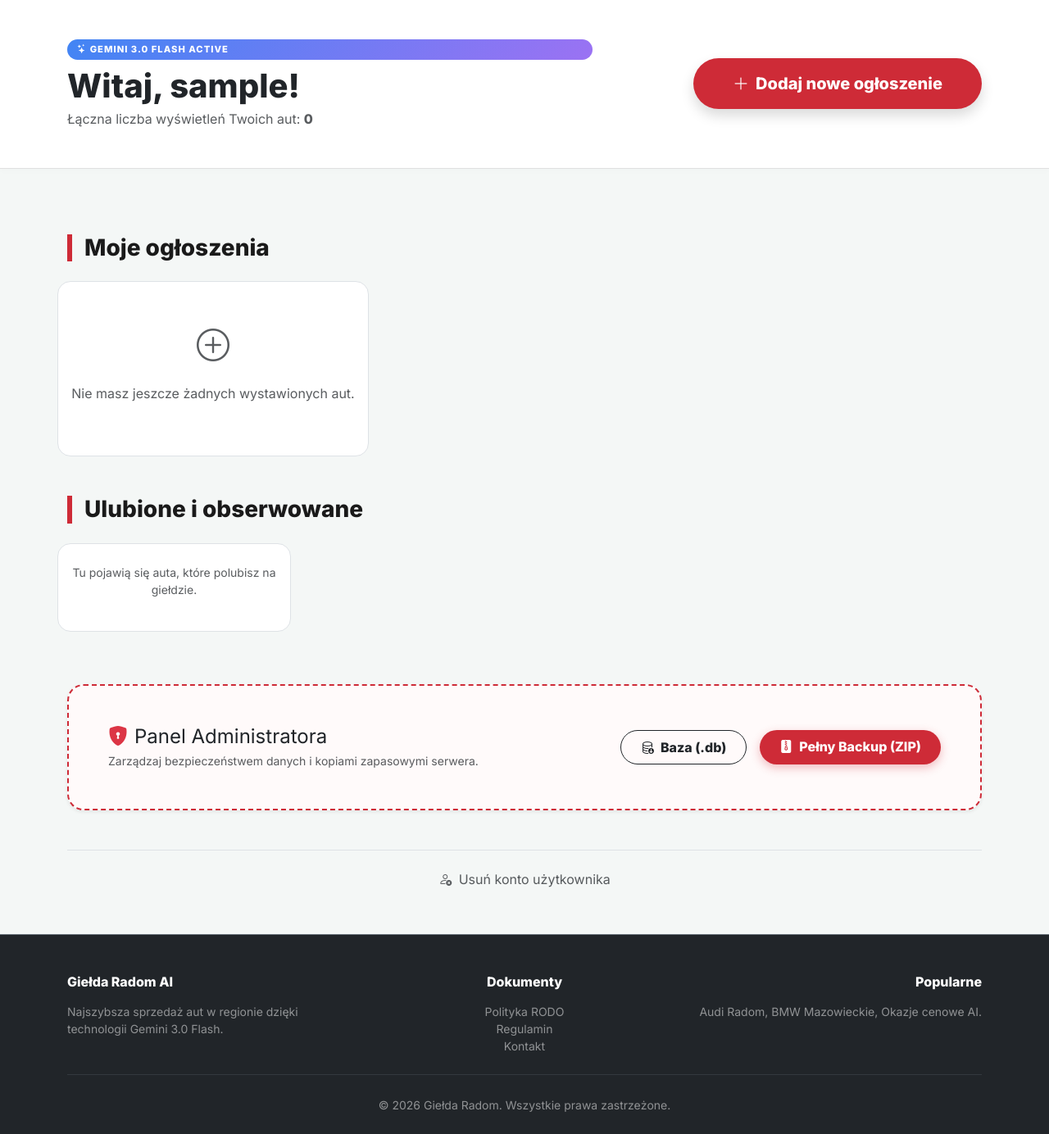
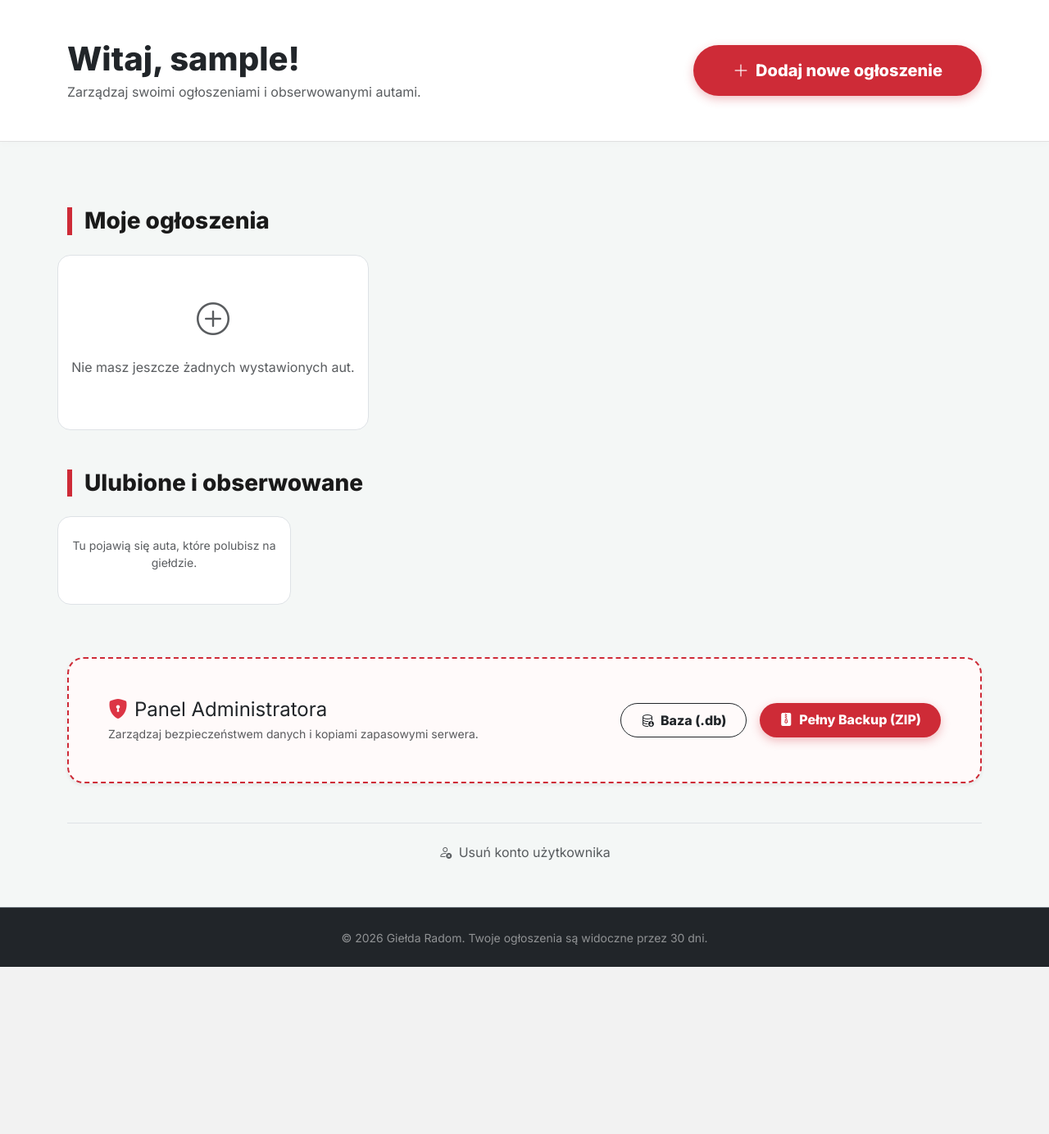
Before and after one commit to tomczykdariusz606/gielda-radom, a Flask app: page /profil in a window 1280 px wide. Shown: the part 85-1469 px from the top of the page at 82% size. After the commit the page ends 1265 px from the top, so only its background shows below. Run offline with Flask 3, Linux system fonts and the light colour scheme; the visitor is signed in with stand-in values (Sample User, id 1); data that the repository does not hold is empty.

Commit message:
Update profil.html

```diff
--- a/templates/profil.html
+++ b/templates/profil.html
@@ -1,11 +1,9 @@
 <!DOCTYPE html>
 <html lang="pl">
 <head>
-    <title>Mój Panel - Giełda Radom AI</title>
+    <title>Mój Panel - Giełda Radom</title>
     <meta charset="UTF-8">
     <meta name="viewport" content="width=device-width, initial-scale=1.0">
-    <meta name="description" content="Zarządzaj swoimi ogłoszeniami na Giełdzie Radom. Najlepsze auta w regionie mazowieckim.">
-
     <link href="https://cdn.jsdelivr.net/npm/bootstrap@5.3.2/dist/css/bootstrap.min.css" rel="stylesheet">
     <link rel="stylesheet" href="https://cdn.jsdelivr.net/npm/bootstrap-icons@1.11.1/font/bootstrap-icons.css">
     <link href="https://fonts.googleapis.com/css2?family=Inter:wght@300;400;600;800&display=swap" rel="stylesheet">
@@ -16,7 +14,6 @@
             --btn-edit: #0d6efd;
             --btn-refresh: #198754;
             --btn-delete: #dc3545;
-            --gemini-grad: linear-gradient(135deg, #4285f4 0%, #9b72f3 100%);
         }
         body { font-family: 'Inter', sans-serif; background-color: #f4f7f6; min-height: 100vh; display: flex; flex-direction: column; }
 
@@ -25,23 +22,13 @@
         .nav-link-custom { color: rgba(255,255,255,0.8); text-decoration: none; font-weight: 500; transition: 0.2s; }
         .nav-link-custom:hover { color: white; }
 
-        /* NAGŁÓWEK AI */
+        /* NAGŁÓWEK */
         .profile-header {
             background: white;
             border-bottom: 1px solid #e0e0e0;
             padding: 3rem 0;
             margin-bottom: 2rem;
             box-shadow: 0 2px 10px rgba(0,0,0,0.02);
-        }
-        .ai-badge {
-            background: var(--gemini-grad);
-            color: white;
-            padding: 4px 12px;
-            border-radius: 50px;
-            font-size: 0.7rem;
-            font-weight: 800;
-            text-transform: uppercase;
-            letter-spacing: 1px;
         }
 
         /* KARTY */
@@ -107,22 +94,12 @@
         }
         .fav-remove-btn:hover { transform: scale(1.1); background: var(--radom-red); color: white; }
 
-        /* GENERATOR AI STYLE */
-        .ai-sparkle-btn {
-            background: var(--gemini-grad);
-            color: white;
-            border: none;
-            border-radius: 50px;
-            padding: 5px 15px;
-            font-size: 0.75rem;
-            font-weight: 600;
-            cursor: pointer;
-            transition: 0.3s;
+        /* PANEL ADMINA STYL */
+        .admin-card {
+            border: 2px dashed var(--radom-red);
+            background: #fffafa;
+            border-radius: 20px;
         }
-        .ai-sparkle-btn:hover { opacity: 0.9; transform: scale(1.05); }
-
-        /* ADMIN CARD */
-        .admin-card { border: 2px dashed var(--radom-red); background: #fffafa; border-radius: 20px; }
     </style>
 </head>
 <body>
@@ -145,12 +122,11 @@
         <div class="container">
             <div class="row align-items-center">
                 <div class="col-md-7">
-                    <div class="ai-badge mb-2"><i class="bi bi-stars"></i> Gemini 3.0 Flash Active</div>
                     <h1 class="fw-bold mb-1">Witaj, {{ current_user.username }}!</h1>
-                    <p class="text-muted mb-0">Łączna liczba wyświetleń Twoich aut: <strong>{{ cars|sum(attribute='wyswietlenia') }}</strong></p>
+                    <p class="text-muted mb-0">Zarządzaj swoimi ogłoszeniami i obserwowanymi autami.</p>
                 </div>
                 <div class="col-md-5 text-md-end mt-3 mt-md-0">
-                    <button type="button" class="btn btn-radom-main btn-lg rounded-pill px-5 py-3 shadow" data-bs-toggle="modal" data-bs-target="#dodajModal">
+                    <button type="button" class="btn btn-radom-main btn-lg rounded-pill px-5 py-3" data-bs-toggle="modal" data-bs-target="#dodajModal">
                         <i class="bi bi-plus-lg me-2"></i>Dodaj nowe ogłoszenie
                     </button>
                 </div>
@@ -175,10 +151,7 @@
             {% for car in cars %}
             <div class="col">
                 <div class="card car-card">
-                    <div class="position-relative">
-                        <img src="{{ car.img }}" class="card-img-top" style="height: 230px; object-fit: cover;" alt="{{ car.marka }}">
-                        <span class="badge bg-dark position-absolute bottom-0 end-0 m-3 opacity-75"><i class="bi bi-eye"></i> {{ car.wyswietlenia }}</span>
-                    </div>
+                    <img src="{{ car.img }}" class="card-img-top" style="height: 230px; object-fit: cover;" alt="{{ car.marka }}">
                     <div class="card-body d-flex flex-column">
                         <div class="d-flex justify-content-between align-items-start mb-2">
                             <h5 class="fw-bold mb-0">{{ car.marka }} {{ car.model }}</h5>
@@ -271,94 +244,38 @@
 
     <div class="modal fade" id="dodajModal" tabindex="-1" aria-hidden="true">
         <div class="modal-dialog modal-dialog-centered modal-lg">
-            <div class="modal-content border-0 shadow-lg rounded-4 overflow-hidden">
-                <div class="modal-header bg-dark text-white border-0 py-3">
+            <div class="modal-content border-0 shadow-lg">
+                <div class="modal-header bg-dark text-white border-0">
                     <h5 class="modal-title fw-bold"><i class="bi bi-plus-circle me-2"></i>Nowe ogłoszenie</h5>
                     <button type="button" class="btn-close btn-close-white" data-bs-dismiss="modal"></button>
                 </div>
                 <form action="/dodaj" method="POST" enctype="multipart/form-data">
                     <div class="modal-body p-4">
                         <div class="row g-3">
-                            <div class="col-md-6"><label class="form-label small fw-bold">Marka</label><input type="text" id="aiMarka" name="marka" class="form-control rounded-3" required placeholder="np. Audi"></div>
-                            <div class="col-md-6"><label class="form-label small fw-bold">Model</label><input type="text" id="aiModel" name="model" class="form-control rounded-3" required placeholder="np. A4"></div>
-                            <div class="col-md-4"><label class="form-label small fw-bold">Rok produkcji</label><input type="number" id="aiRok" name="rok" class="form-control rounded-3" required></div>
-                            <div class="col-md-4"><label class="form-label small fw-bold">Cena (PLN)</label><input type="number" name="cena" class="form-control rounded-3" required></div>
-                            <div class="col-md-4"><label class="form-label small fw-bold">Telefon</label><input type="text" name="telefon" class="form-control rounded-3" required></div>
-                            <div class="col-12"><label class="form-label small fw-bold">Wybierz zdjęcia (maks. 10)</label><input type="file" name="zdjecia" class="form-control rounded-3" multiple accept="image/*"></div>
-
-                            <div class="col-12">
-                                <div class="d-flex justify-content-between align-items-center mb-2">
-                                    <label class="form-label small fw-bold mb-0">Opis pojazdu</label>
-                                    <button type="button" class="ai-sparkle-btn" onclick="generateAIDesc()">
-                                        <i class="bi bi-stars"></i> Generuj opis AI
-                                    </button>
-                                </div>
-                                <textarea id="aiOpis" name="opis" class="form-control rounded-3" rows="5" required placeholder="Opisz stan techniczny..."></textarea>
-                            </div>
+                            <div class="col-md-6"><label class="form-label small fw-bold">Marka</label><input type="text" name="marka" class="form-control" required></div>
+                            <div class="col-md-6"><label class="form-label small fw-bold">Model</label><input type="text" name="model" class="form-control" required></div>
+                            <div class="col-md-4"><label class="form-label small fw-bold">Rok produkcji</label><input type="number" name="rok" class="form-control" required></div>
+                            <div class="col-md-4"><label class="form-label small fw-bold">Cena (PLN)</label><input type="number" name="cena" class="form-control" required></div>
+                            <div class="col-md-4"><label class="form-label small fw-bold">Telefon</label><input type="text" name="telefon" class="form-control" required></div>
+                            <div class="col-12"><label class="form-label small fw-bold">Wybierz zdjęcia (maks. 10)</label><input type="file" name="zdjecia" class="form-control" multiple accept="image/*"></div>
+                            <div class="col-12"><label class="form-label small fw-bold">Opis pojazdu</label><textarea name="opis" class="form-control" rows="4" required></textarea></div>
                         </div>
                     </div>
-                    <div class="modal-footer border-0 p-4 bg-light">
-                        <button type="button" class="btn btn-outline-secondary rounded-pill px-4" data-bs-dismiss="modal">Anuluj</button>
-                        <button type="submit" class="btn btn-radom-main rounded-pill px-5 shadow">Opublikuj ogłoszenie</button>
+                    <div class="modal-footer border-0 p-4">
+                        <button type="button" class="btn btn-light rounded-pill px-4" data-bs-dismiss="modal">Anuluj</button>
+                        <button type="submit" class="btn btn-radom-main rounded-pill px-5">Opublikuj ogłoszenie</button>
                     </div>
                 </form>
             </div>
         </div>
     </div>
 
-    <footer class="bg-dark text-white-50 mt-auto pt-5 pb-4 border-top border-secondary">
-        <div class="container">
-            <div class="row gy-4 text-center text-md-start">
-                <div class="col-md-4">
-                    <h6 class="text-white fw-bold mb-3">Giełda Radom AI</h6>
-                    <p class="small mb-0">Najszybsza sprzedaż aut w regionie dzięki technologii Gemini 3.0 Flash.</p>
-                </div>
-                <div class="col-md-4 text-center">
-                    <h6 class="text-white fw-bold mb-3">Dokumenty</h6>
-                    <ul class="list-unstyled small mb-0">
-                        <li><a href="#" class="text-white-50 text-decoration-none">Polityka RODO</a></li>
-                        <li><a href="#" class="text-white-50 text-decoration-none">Regulamin</a></li>
-                        <li><a href="#" class="text-white-50 text-decoration-none">Kontakt</a></li>
-                    </ul>
-                </div>
-                <div class="col-md-4 text-md-end">
-                    <h6 class="text-white fw-bold mb-3">Popularne</h6>
-                    <p class="small mb-0">Audi Radom, BMW Mazowieckie, Okazje cenowe AI.</p>
-                </div>
-            </div>
-            <hr class="my-4 border-secondary opacity-25">
-            <div class="text-center">
-                <small>© 2026 Giełda Radom. Wszystkie prawa zastrzeżone.</small>
-            </div>
+    <footer class="bg-dark text-white-50 mt-auto py-4 border-top border-secondary">
+        <div class="container text-center">
+            <small>© 2026 Giełda Radom. Twoje ogłoszenia są widoczne przez 30 dni.</small>
         </div>
     </footer>
 
-    <script>
-        // Funkcja generatora opisów Gemini
-        async function generateAIDesc() {
-            const marka = document.getElementById('aiMarka').value;
-            const model = document.getElementById('aiModel').value;
-            const rok = document.getElementById('aiRok').value;
-            const btn = document.querySelector('.ai-sparkle-btn');
-
-            if(!marka || !model) { alert("Podaj markę i model, aby AI mogło stworzyć opis!"); return; }
-
-            btn.innerHTML = '<span class="spinner-border spinner-border-sm"></span> Gemini pracuje...';
-
-            try {
-                const response = await fetch('/api/generate-description', {
-                    method: 'POST',
-                    headers: {'Content-Type': 'application/json'},
-                    body: JSON.stringify({marka, model, rok})
-                });
-                const data = await response.json();
-                document.getElementById('aiOpis').value = data.description;
-            } catch (e) {
-                alert("Błąd połączenia z serwerem AI.");
-            }
-            btn.innerHTML = '<i class="bi bi-stars"></i> Generuj opis AI';
-        }
-    </script>
     <script src="https://cdn.jsdelivr.net/npm/bootstrap@5.3.2/dist/js/bootstrap.bundle.min.js"></script>
 </body>
 </html>
```
